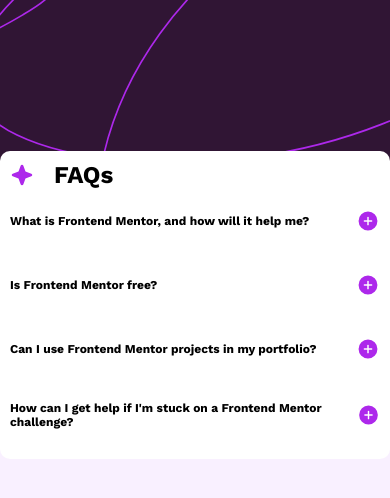
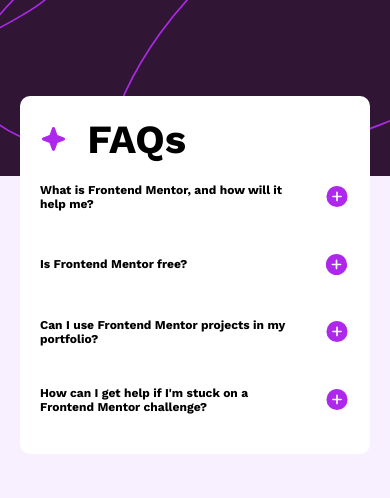
Before and after one commit to carlossdossantos/faq-accordion-main, a plain HTML site: page index.html in a window 390 px wide. Drawn offline with nearby package versions, Linux system fonts and the light colour scheme.

Commit message:
fix: ajustes nas medias-queries

```diff
--- a/src/css/style.css
+++ b/src/css/style.css
@@ -25,6 +25,7 @@ body{
     justify-content: center;
     align-items: center;
     flex-direction: column;
+    padding: 0 20px;
 }
 
 .card .card-faq{
@@ -47,13 +48,13 @@ body{
 }
 
 .card-faq h1{
-    font-size: 3rem;
+    font-size: 2.5rem;
 }
 
 .card-faq img{
-        width: 3rem;
-        height: 3rem;
-    }
+    width: 1.7rem;
+    height: 1.7rem;
+}
 
 .card-faq-questions{
     width: 100%;
@@ -77,11 +78,11 @@ body{
     justify-content: space-between;
     align-items: center;
     margin: 20px 0;
+    gap: 30px;
 }
 
 .card-faq-questions .text-questions .title{
    display: block;
-   font-size: 1rem;
 }
 
 .card-faq-questions .text-questions .title:hover{
@@ -90,7 +91,7 @@ body{
 
 .card-faq-questions .text-description .text-info{
     color: var(--purple-600);
-    font-size: 1rem;
+    font-size: 0.75rem;
     padding-bottom: 20px;
 }
 
@@ -116,20 +117,13 @@ hr{
 }
 
 @media screen and (max-width: 1024px){
-    .card-faq h1{
-        font-size: 2.5rem;
-    }
-
-    .card-faq img{
-        width: 2.5rem;
-        height: 2.5rem;
-    }
 
     .card .card-faq{
         max-width: 100%;
         height: auto;
-        padding: 35px;
-        bottom: 35px;
+        padding: 20px;
+        position: relative;
+        bottom: 80px;
     }
 
     .card-faq-questions .text-questions .title{
@@ -142,20 +136,13 @@ hr{
 }
 
 @media screen and (max-width: 768px){
-    .card-faq h1{
-        font-size: 2rem;
-    }
-
-    .card-faq img{
-        width: 2rem;
-        height: 2rem;
-    }
 
     .card .card-faq{
         max-width: 100%;
         height: auto;
         padding: 20px;
-        bottom: 30px;
+        position: relative;
+        bottom: 80px;
     }
 
     .card-faq-questions .text-questions .title{
@@ -169,20 +156,12 @@ hr{
 
 @media screen and (max-width: 480px){
 
-    .card-faq h1{
-        font-size: 1.5rem;
-    }
-
-    .card-faq img{
-        width: 1.5rem;
-        height: 1.5rem;
-    }
-
     .card .card-faq{
         max-width: 100%;
         height: auto;
-        padding: 10px;
-        bottom: 25px;
+        padding: 20px;
+        position: relative;
+        bottom: 80px;
     }
 
     .card-faq-questions .text-questions .title{
@@ -197,20 +176,12 @@ hr{
 
 @media screen and (max-width: 375px){
 
-    .card-faq h1{
-        font-size: 1rem;
-    }
-
-    .card-faq img{
-        width: 1.5rem;
-        height: 1.5rem;
-    }
-
     .card .card-faq{
         max-width: 100%;
         height: auto;
-        padding: 5px;
-        bottom: 20px;
+        padding: 20px;
+        position: relative;
+        bottom: 80px;
     }
 
     .card-faq-questions .text-questions .title{
```
